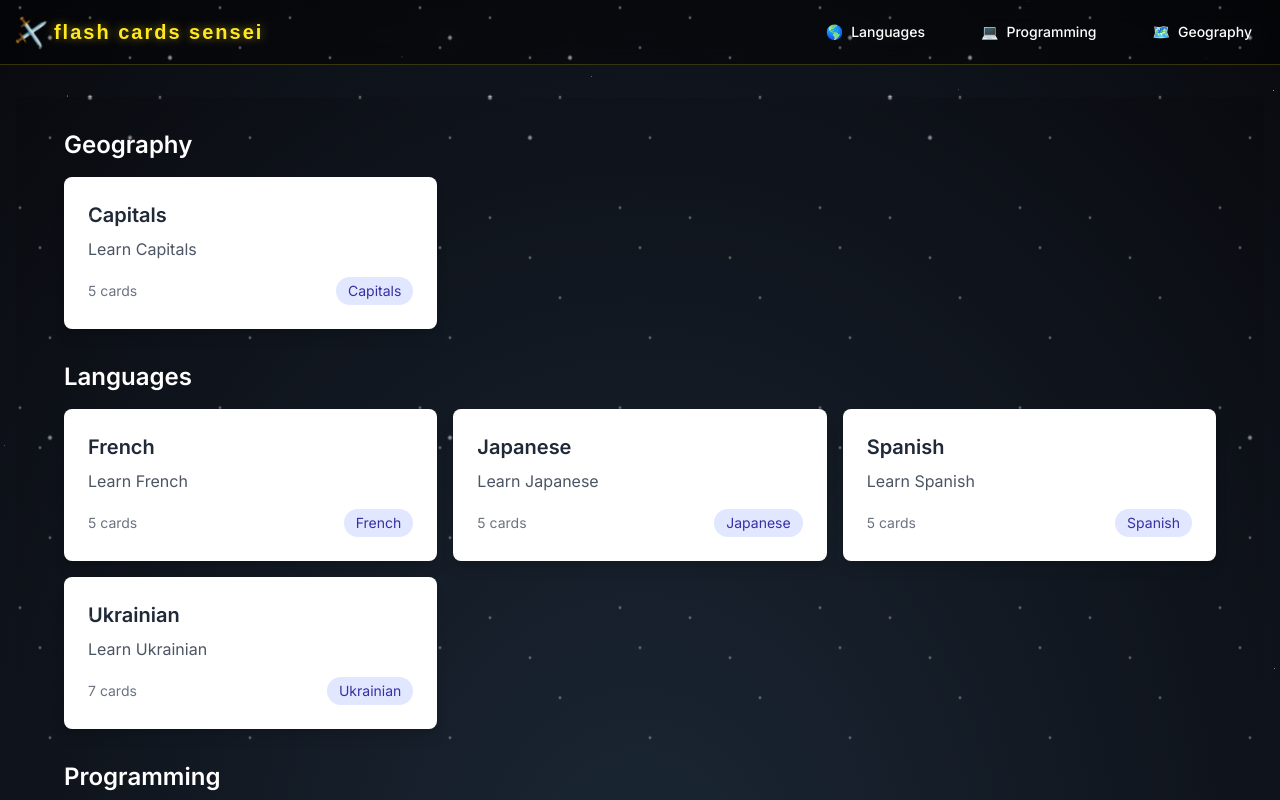
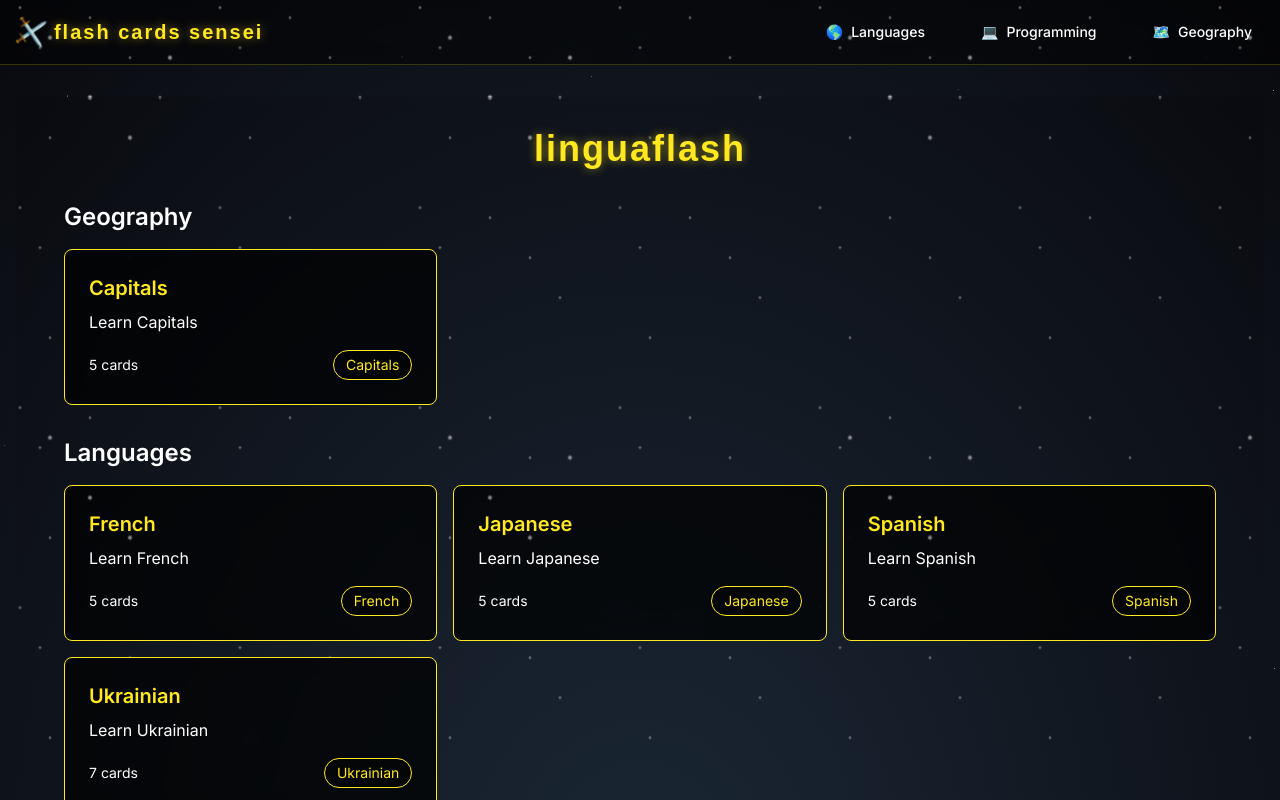
Before and after one commit to santhosh-mw/flash-card-sensei, a Next.js app: page / in a window 1280 px wide. Shown: the top 800 px of the page. Built offline with nearby package versions, Linux system fonts and the light colour scheme; a web font is replaced by a local one.

Commit message:
hopeful fix

```diff
--- a/src/app/page.tsx
+++ b/src/app/page.tsx
@@ -1,5 +1,6 @@
 'use client';
 
+import { useState, useEffect } from 'react';
 import Link from 'next/link';
 import { motion } from 'framer-motion';
 import { getAllDecks } from '@/data';
@@ -9,15 +10,46 @@ import { FlashcardDeck } from '@/data';
 export const dynamic = 'force-dynamic';
 export const revalidate = 0;
 
-export default async function Home() {
-  const decks = await getAllDecks();
+export default function Home() {
+  const [decks, setDecks] = useState<FlashcardDeck[]>([]);
+  const [error, setError] = useState<string | null>(null);
+  const [loading, setLoading] = useState(true);
+
+  useEffect(() => {
+    const fetchDecks = async () => {
+      try {
+        const fetchedDecks = await getAllDecks();
+        setDecks(fetchedDecks);
+        setError(null);
+      } catch (err) {
+        console.error('Error fetching decks:', err);
+        setError('Failed to load flashcard decks. Please try again later.');
+      } finally {
+        setLoading(false);
+      }
+    };
+
+    fetchDecks();
+  }, []);
+
   const categories = Array.from(new Set(decks.map(deck => deck.category)));
 
   return (
     <main className="min-h-screen space-background p-8">
       <div className="max-w-6xl mx-auto">
+        <h1 className="text-4xl font-bold text-starwars-yellow star-wars-text mb-8 text-center">
+          LinguaFlash
+        </h1>
 
-        {categories.length === 0 ? (
+        {loading ? (
+          <div className="text-center text-white">
+            <p>Loading flashcard decks...</p>
+          </div>
+        ) : error ? (
+          <div className="text-center text-white">
+            <p>{error}</p>
+          </div>
+        ) : categories.length === 0 ? (
           <div className="text-center text-white">
             <p>No flashcard decks found. Please add some flashcards to get started!</p>
           </div>
@@ -34,17 +66,17 @@ export default async function Home() {
                     <Link
                       key={deck.id}
                       href={`/deck/${deck.id}`}
-                      className="bg-white rounded-lg shadow-lg p-6 hover:shadow-xl transition-shadow"
+                      className="star-wars-card force-hover"
                     >
-                      <h3 className="text-xl font-semibold text-gray-800 mb-2">
+                      <h3 className="text-xl font-semibold text-starwars-yellow mb-2">
                         {deck.title}
                       </h3>
-                      <p className="text-gray-600">{deck.description}</p>
+                      <p className="text-starwars-light">{deck.description}</p>
                       <div className="mt-4 flex justify-between items-center">
-                        <span className="text-sm text-gray-500">
+                        <span className="text-sm text-starwars-light">
                           {deck.cards.length} cards
                         </span>
-                        <span className="px-3 py-1 bg-indigo-100 text-indigo-800 rounded-full text-sm">
+                        <span className="px-3 py-1 bg-black/30 text-starwars-yellow rounded-full text-sm border border-starwars-yellow">
                           {deck.language}
                         </span>
                       </div>
--- a/src/data/index.ts
+++ b/src/data/index.ts
@@ -33,19 +33,27 @@ export const getAllDecks = async (): Promise<FlashcardDeck[]> => {
 
   try {
     const response = await fetch(`${getBaseUrl()}/api/decks`, {
-      next: { revalidate: 60 } // Revalidate every minute
+      next: { revalidate: 0 } // Disable caching for now to debug
     });
 
     if (!response.ok) {
-      throw new Error('Failed to fetch decks');
+      const error = await response.json();
+      console.error('API Error:', error);
+      throw new Error(error.error || 'Failed to fetch decks');
     }
 
     const decks = await response.json();
+
+    if (!Array.isArray(decks)) {
+      console.error('Invalid response format:', decks);
+      throw new Error('Invalid deck data received');
+    }
+
     decksCache = decks;
     return decks;
   } catch (error) {
     console.error('Error fetching decks:', error);
-    return [];
+    throw error; // Let the component handle the error
   }
 };
 
```
